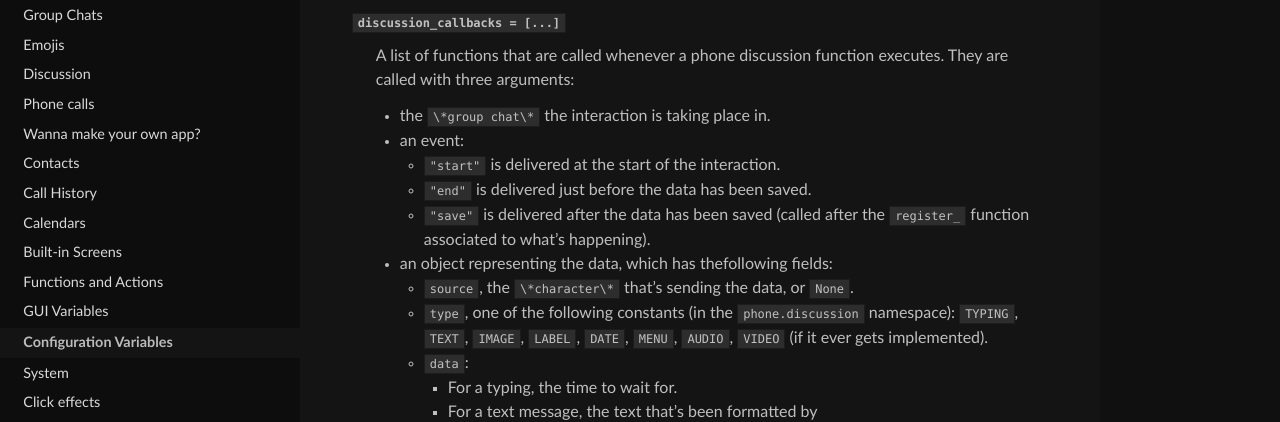
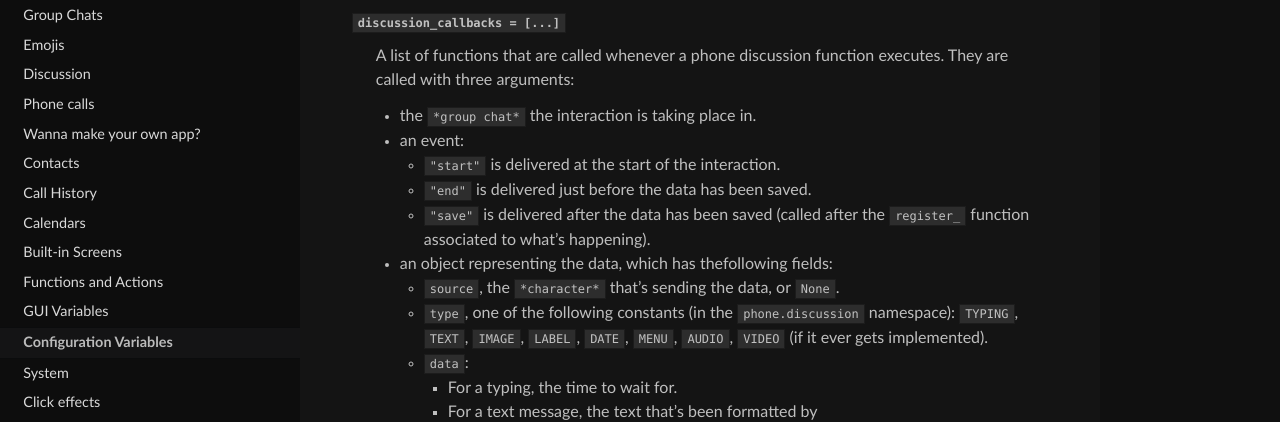
Before and after one commit to Elckarow/Better-EMR-Phone, a Sphinx documentation site: the page built from docs/config.rst, in a window 1280 px wide and 900 px high, scrolled down 1592 px. Shown: the part 150-572 px from the top of the window. Built offline with Sphinx 7.4.7 and the Read the Docs theme 2.0.0, drawn with Linux system fonts in a browser that asks for light colours.

```diff
--- a/docs/config.rst
+++ b/docs/config.rst
@@ -68,7 +68,7 @@ Configuration Variables
     A list of functions that are called whenever a phone discussion function executes.
     They are called with three arguments:
 
-    * the ``\*group chat\*`` the interaction is taking place in.
+    * the ``*group chat*`` the interaction is taking place in.
     * an event:
 
       * ``"start"`` is delivered at the start of the interaction.
@@ -77,7 +77,7 @@ Configuration Variables
 
     * an object representing the data, which has thefollowing fields:
 
-      * ``source``, the ``\*character\*`` that's sending the data, or ``None``.
+      * ``source``, the ``*character*`` that's sending the data, or ``None``.
       * ``type``, one of the following constants (in the ``phone.discussion`` namespace): ``TYPING``, ``TEXT``, ``IMAGE``, ``LABEL``, ``DATE``, ``MENU``, ``AUDIO``, ``VIDEO`` (if it ever gets implemented).
       * ``data``:
 
```
